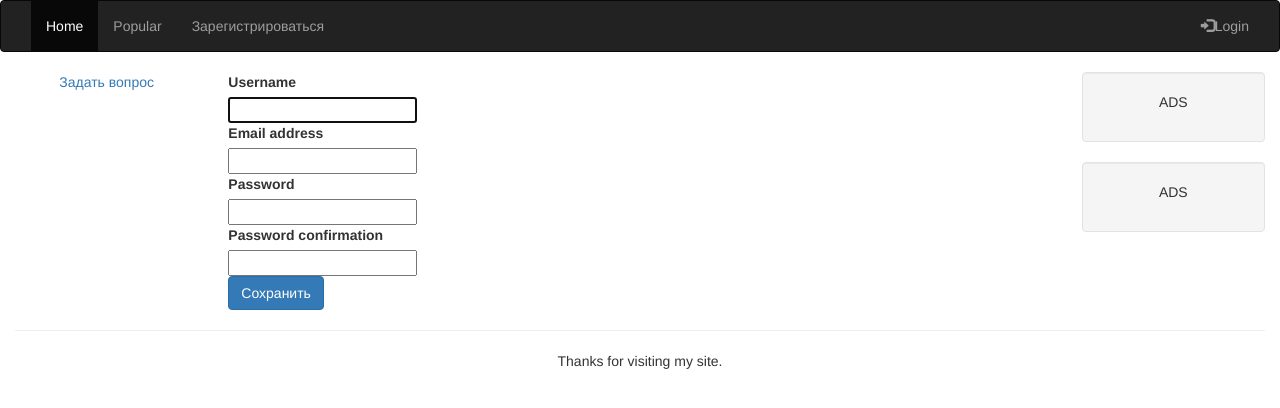
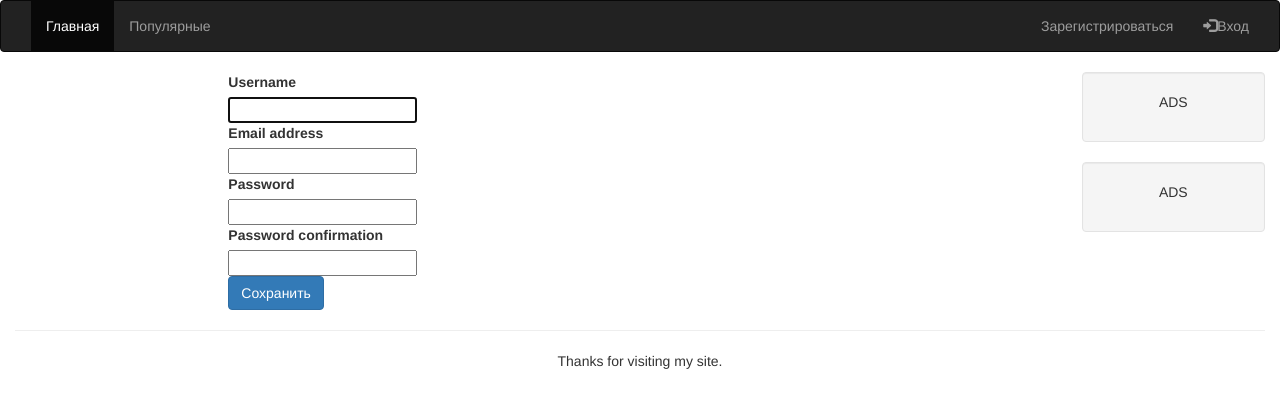
Before and after one commit to a-shar/web_tech, a Django app: page /signup/ in a window 1280 px wide. Shown: the top 408 px of the page. Run offline with Django 3.2, Linux system fonts and the light colour scheme; some libraries are stand-ins or nearby versions.

Commit message:
some updates

```diff
--- a/ask/qa/forms.py
+++ b/ask/qa/forms.py
@@ -34,6 +34,9 @@ class AnswerForm(forms.ModelForm):
     class Meta:
         model = Answer
         fields = ('text', 'question')
+        labels = {
+            'text': 'Ответ',
+        }
         widgets = {
             "question" : forms.HiddenInput(),
         }
--- a/ask/templates/ask/question.html
+++ b/ask/templates/ask/question.html
@@ -2,7 +2,7 @@
 
 {% block content %}
 
-<h3>{{ question.title }}</h3>
+<div class="text-center"><h3>{{ question.title }}</h3></div>
 
 <div>
     <pre>{{ question.text }}</pre>
--- a/ask/templates/base.html
+++ b/ask/templates/base.html
@@ -8,6 +8,9 @@
           integrity="sha384-1q8mTJOASx8j1Au+a5WDVnPi2lkFfwwEAa8hDDdjZlpLegxhjVME1fgjWPGmkzs7" crossorigin="anonymous">
 </head>
 <body>
+<script src="https://maxcdn.bootstrapcdn.com/bootstrap/3.3.6/js/bootstrap.min.js"
+        integrity="sha384-0mSbJDEHialfmuBBQP6A4Qrprq5OVfW37PRR3j5ELqxss1yVqOtnepnHVP9aJ7xS"
+        crossorigin="anonymous"></script>
 
 <nav class="navbar navbar-inverse">
     <div class="container-fluid">
@@ -21,15 +24,17 @@
         </div>
         <div class="collapse navbar-collapse" id="myNavbar">
             <ul class="nav navbar-nav">
-                <li class="active"><a href="/">Home</a></li>
-                <li><a href="/popular/">Popular</a></li>
-                <li><a href="/signup/">Зарегистрироваться</a></li>
+                <li class="active"><a href="/">Главная</a></li>
+                <li><a href="/popular/">Популярные</a></li>
             </ul>
             <ul class="nav navbar-nav navbar-right">
+                <li><a href="/signup/">Зарегистрироваться</a></li>
                 <li>{% if user.is_authenticated %}
-                    <a href="/logout/?next=/"><span class="glyphicon glyphicon-log-in"></span>({{ user.username }})Logout</a>
+                    <a href="/logout/?next=/"><span class="glyphicon glyphicon-log-in"></span>
+                        ({{ user.username }}) Выход
+                    </a>
                     {% else %}
-                    <a href="/login/?next=/"><span class="glyphicon glyphicon-log-in"></span>Login</a>
+                    <a href="/login/?next=/"><span class="glyphicon glyphicon-log-in"></span>Вход</a>
                     {% endif %}
                 </li>
             </ul>
@@ -41,7 +46,9 @@
 <div class="container-fluid text-center">
     <div class="row content">
         <div class="col-sm-2 sidenav">
+        {% if user.is_authenticated %}
             <p><a href="/ask/">Задать вопрос</a></p>
+        {% endif %}
         </div>
         <div class="col-sm-8 text-left">
             {% block content %}{% endblock %}
--- a/ask/templates/list.html
+++ b/ask/templates/list.html
@@ -6,8 +6,8 @@
         <table class="table">
         <thead>
             <tr>
-              <th>Question</th>
-              <th>Rating</th>
+              <th>Вопрос</th>
+              <th>Популярность</th>
             </tr>
         </thead>
             <tbody>
```
